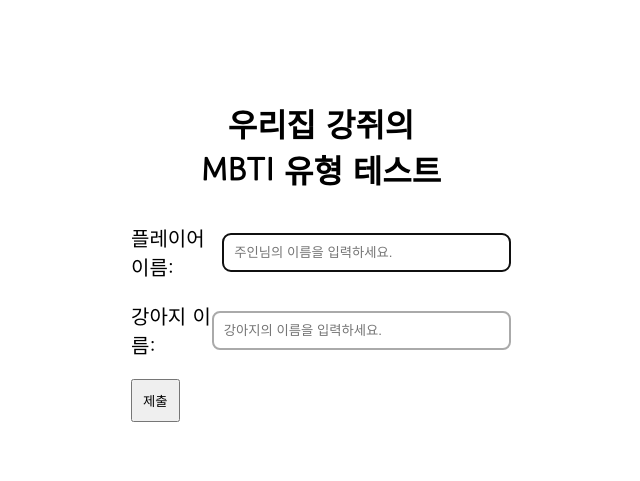
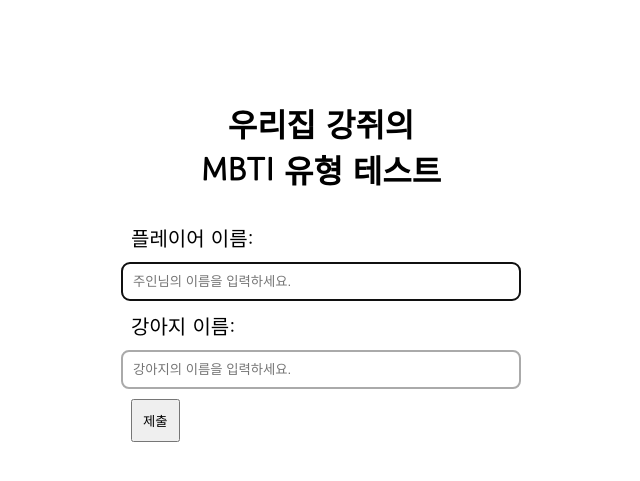
Before and after one commit to k391160334/web-frontend-practice, a Flask app: page / in a window 1280 px wide. Shown: the top 481 px of the page, without its empty margins (319-959 px from the left). Run offline with Flask 2, Linux system fonts and the light colour scheme.

Commit message:
style.css

```diff
--- a/static/css/style.css
+++ b/static/css/style.css
@@ -13,6 +13,13 @@ h1 {
     margin: auto;
 }
 
+label {
+    width: 100%;
+    height: 100%;
+    display: inline-block;
+    padding: 10px;
+}
+
 input[type=text] {
     width:100%;
     height: 100%;
@@ -21,11 +28,6 @@ input[type=text] {
     border-radius: 8px;
     margin: auto;
     box-sizing: border-box;
-}
-
-.inputDiv {
-    display: flex;
-    padding: 10px;
 }
 
 .submitDiv {
```
